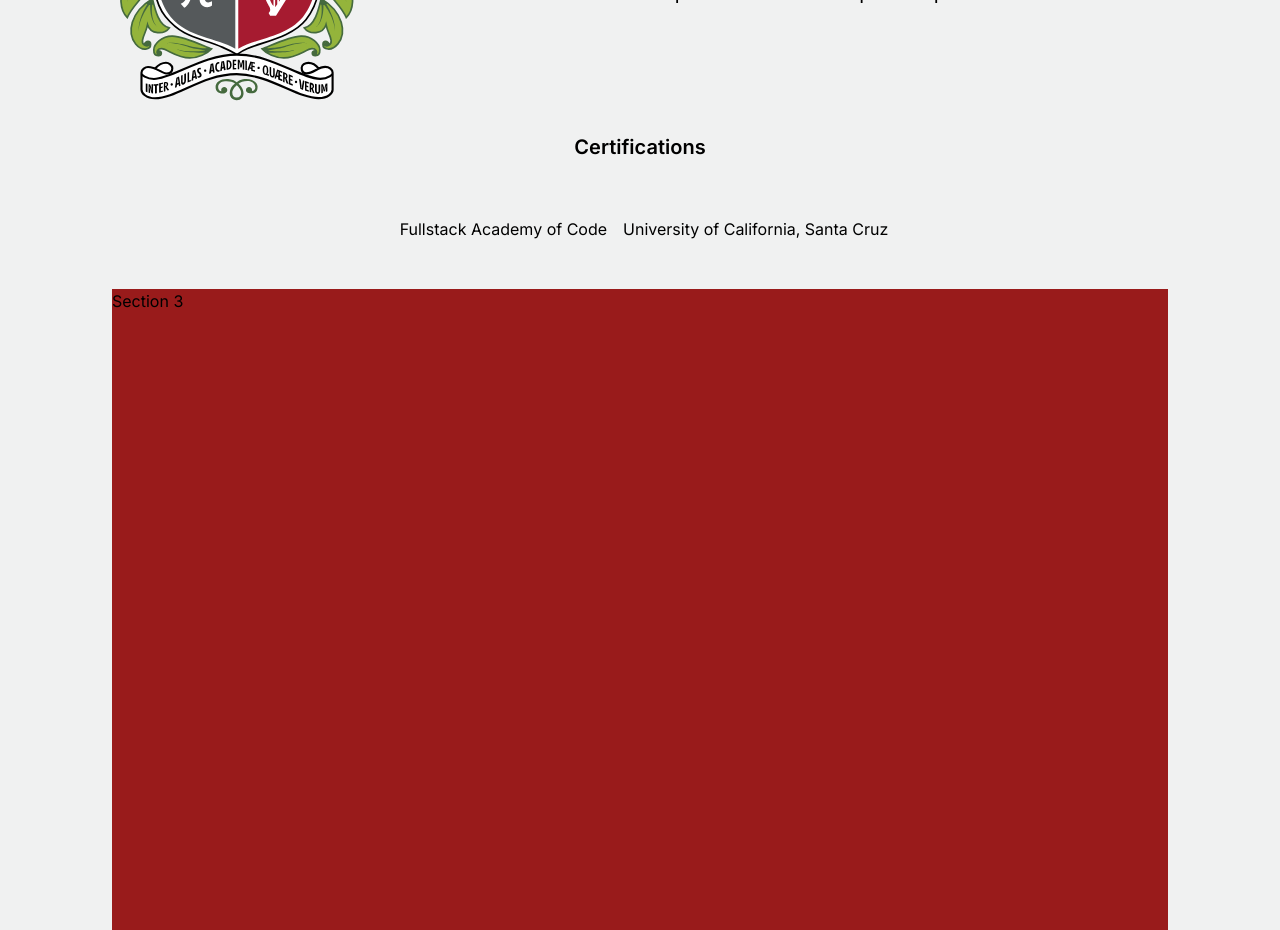
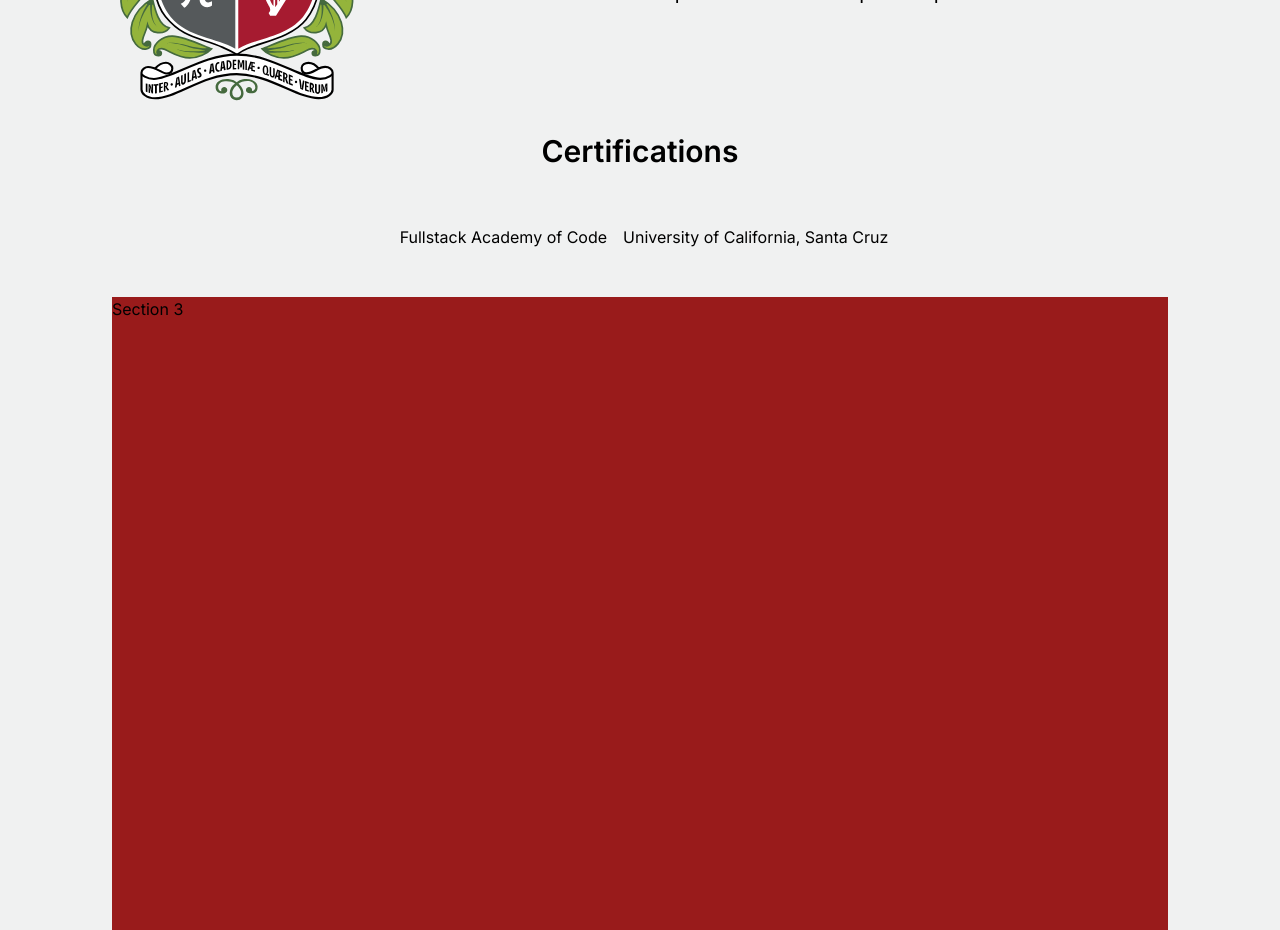
Before and after one commit to angelcoding06/Portfolio, a Next.js app: page / in a window 1280 px wide. Shown: the part 2080-3010 px from the top of the page. Built offline with nearby package versions, Linux system fonts and the light colour scheme.

Commit message:
Fix home sections padding-bottom

```diff
--- a/src/app/components/sections/aboutsection.tsx
+++ b/src/app/components/sections/aboutsection.tsx
@@ -82,7 +82,7 @@ const Aboutsection = () => {
 					</div>
 				</div>
 				<div className="flex flex-col items-center gap-7 md:gap-14 mt-8 ">
-					<h2 className=" font-semibold md:text-xl hover:text-black dark:text-white">
+					<h2 className=" font-semibold text-3xl hover:text-black dark:text-white">
 						Certifications
 					</h2>
 					<ul className="list-none pl-2 grid grid-flow-col gap-4 text-black dark:text-white">
--- a/src/app/components/sections/homesection.tsx
+++ b/src/app/components/sections/homesection.tsx
@@ -7,7 +7,7 @@ const HomeSection = () => {
 	const text =
 		"I'm Systems engineering student at National University of Colombia and Jr Front-End developer.";
 	return (
-		<section className="pt-4 pb-16 sm:py-12 lg:py-48 scroll-my-48" id="home">
+		<section className="pt-4 pb-24 sm:py-12 lg:py-48 scroll-my-48" id="home">
 			<div className="flex flex-col md:flex-row items-center justify-between">
 				<div className="md:pr-12 pb-5 md:pb-0">
 					<h1 className="font-extrabold text-black dark:text-white mb-4 text-4xl sm:text-5xl lg:text-8xl lg:leading-normal justify-center">
```
